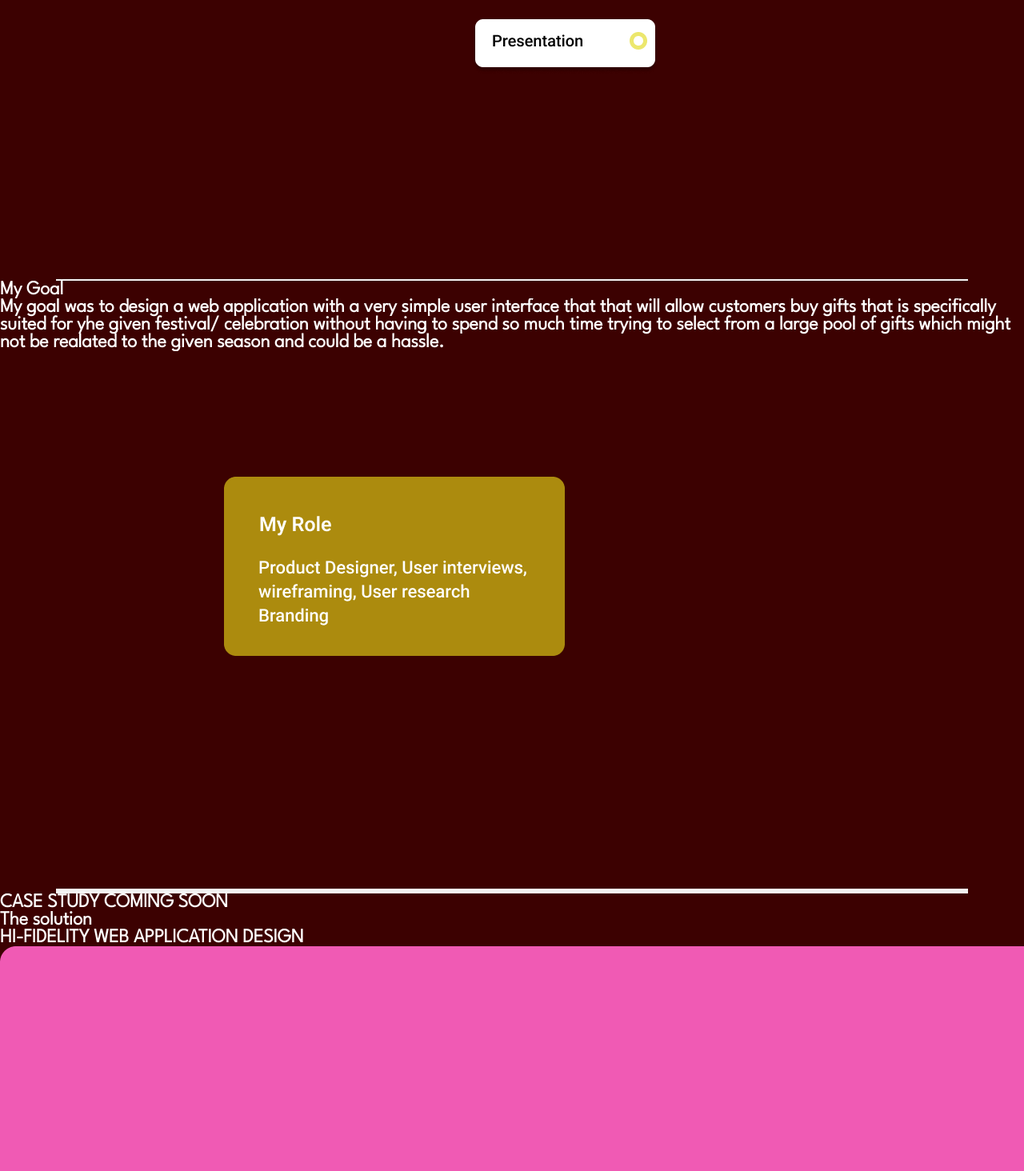
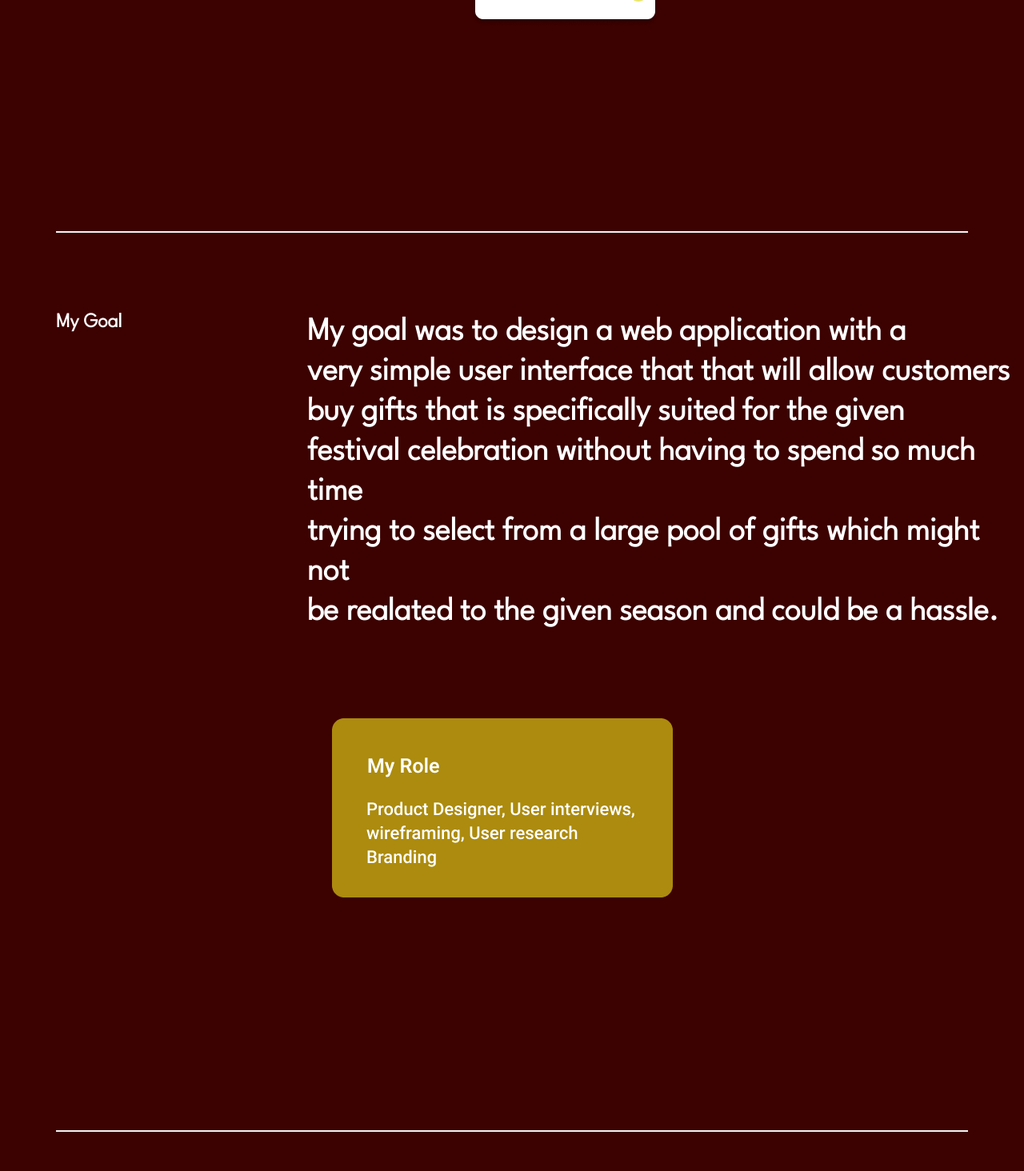
Before and after one commit to sirbob12/BobbyOshodin, a React (Create React App) app: page /Project1 in a window 1280 px wide. Shown: the part 2428-3892 px from the top of the page at 80% size. Built offline with nearby package versions, Linux system fonts and the light colour scheme.

Commit message:
new commit underway

```diff
--- a/src/Pages/project1.jsx
+++ b/src/Pages/project1.jsx
@@ -1,10 +1,14 @@
 import React from 'react'
 import {images} from '../Constant'
+import {Contact} from '../Component'
 
 //import scss links
 import './project1.scss'
 
 const project1 = () => {
+  const contactStyle = {
+     background:'white'
+  }
   return (
 
 
@@ -52,17 +56,18 @@ const project1 = () => {
 
               <div className="right_goals">
               <h1 className="goal_paragraph">
-                My goal was to design a web application with a very simple user interface that
-                that will allow customers buy gifts that is specifically suited for yhe given festival/ celebration
-                without having to spend so much time trying to select from a large pool of gifts which might not be realated to the given
+                My goal was to design a web application with a <br/>very simple user interface that
+                that will allow customers<br/> buy gifts that is specifically suited for the given <br/>festival celebration
+                without having to spend so much time <br/>trying to select from a large pool of gifts which might not <br/> be realated to the given
                 season and could be a hassle.
               </h1>
 
-               <img src={images.goals} alt="goals_image" className="goals_image" />
+
               </div>
             </div>
 
-            <hr/>
+            <img src={images.goals} alt="goals_image" className="goals_image" />
+            <hr className='case_study_line'/>
 
             <h1 className="case_study">
               CASE STUDY COMING SOON
@@ -77,6 +82,8 @@ const project1 = () => {
              <img src={images.frontend} alt="" className="frontend" />
              <img src={images.backend} alt="" className="backend" />
             </div>
+
+            <Contact style={{contactStyle}}/>
           </div>
          </section>
 
--- a/src/Pages/project1.scss
+++ b/src/Pages/project1.scss
@@ -2,6 +2,7 @@
 
 .project1{
    background:#3C0101;
+   margin-top: -100px;
 
 
     .container{
@@ -57,8 +58,10 @@
             }
 
             .summary_text{
-               font-size: 45px;
+
                margin-right: 20px;
+               font-size: 40px;
+               line-height: 50px;
             }
 
         }
@@ -75,7 +78,7 @@
         .scope{
 
             text-align: center;
-           margin-top: 50px;
+           margin-top: 100px;
 
             .scope_work{
                font-size: 70px;
@@ -108,5 +111,86 @@
             border: 0.5px solid #f4f4f4;
         }
 
+
+        .goal_class{
+           display: grid;
+           grid-template-columns: 30% 70%;
+           margin-top: 100px;
+
+            .goal{
+              margin-left: 70px;
+              font-size: 25px;
+            }
+
+            .right_goals{
+
+                .goal_paragraph{
+                   font-size: 40px;
+                   line-height: 50px;
+
+
+                }
+
+
+            }
+
+
+        }
+
+        .goals_image{
+            padding-left: 135px;
+            padding-top: -50px;
+            margin-top: -50px;
+
+         }
+
+
+         .case_study_line{
+            margin-top: 130px;
+            margin-left: 70px;
+            margin-right: 70px;
+            border: 0.5px solid #f4f4f4;
+         }
+
+         .case_study{
+            margin-top: 50px;
+            text-align: center;
+            font-size: 70px;
+
+            border-radius: 15px;
+            padding-top: 10px;
+            padding-bottom: 10px;
+            padding-right: 20px;
+            padding-left: 20px;
+         }
+
+
+         .hifi_section{
+            margin-top: 150px;
+            text-align: center;
+
+            .heading{
+               padding-bottom: 20px;
+            }
+
+            .solutions_subheading{
+
+            }
+         }
+
+         .frontend{
+            width: 1200px;
+            margin-top: 70px;
+         }
+
+
+         .backend{
+            width: 1200px;
+            margin-top: 100px;
+         }
     }
+
+
+
+
 }
```
